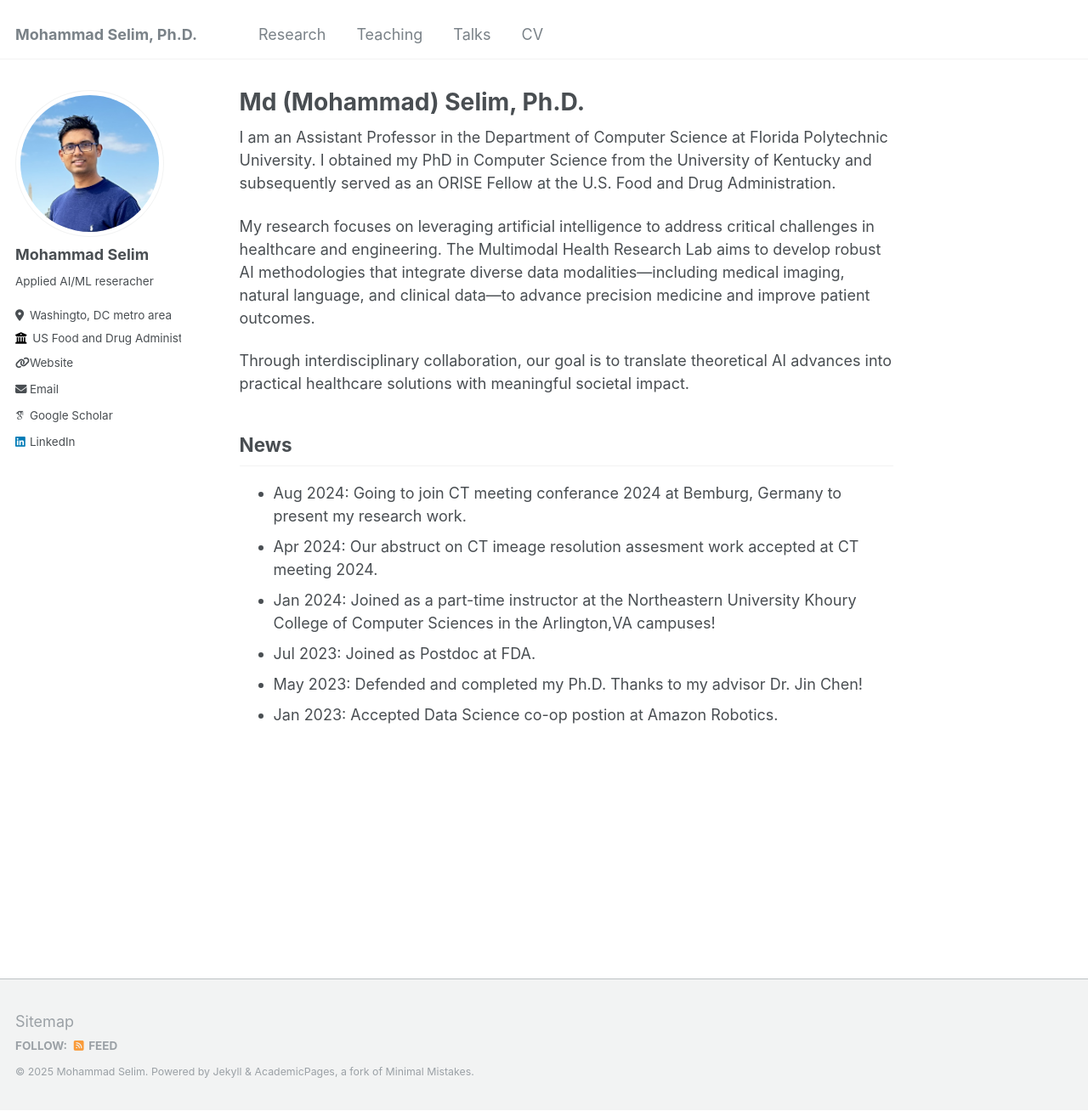
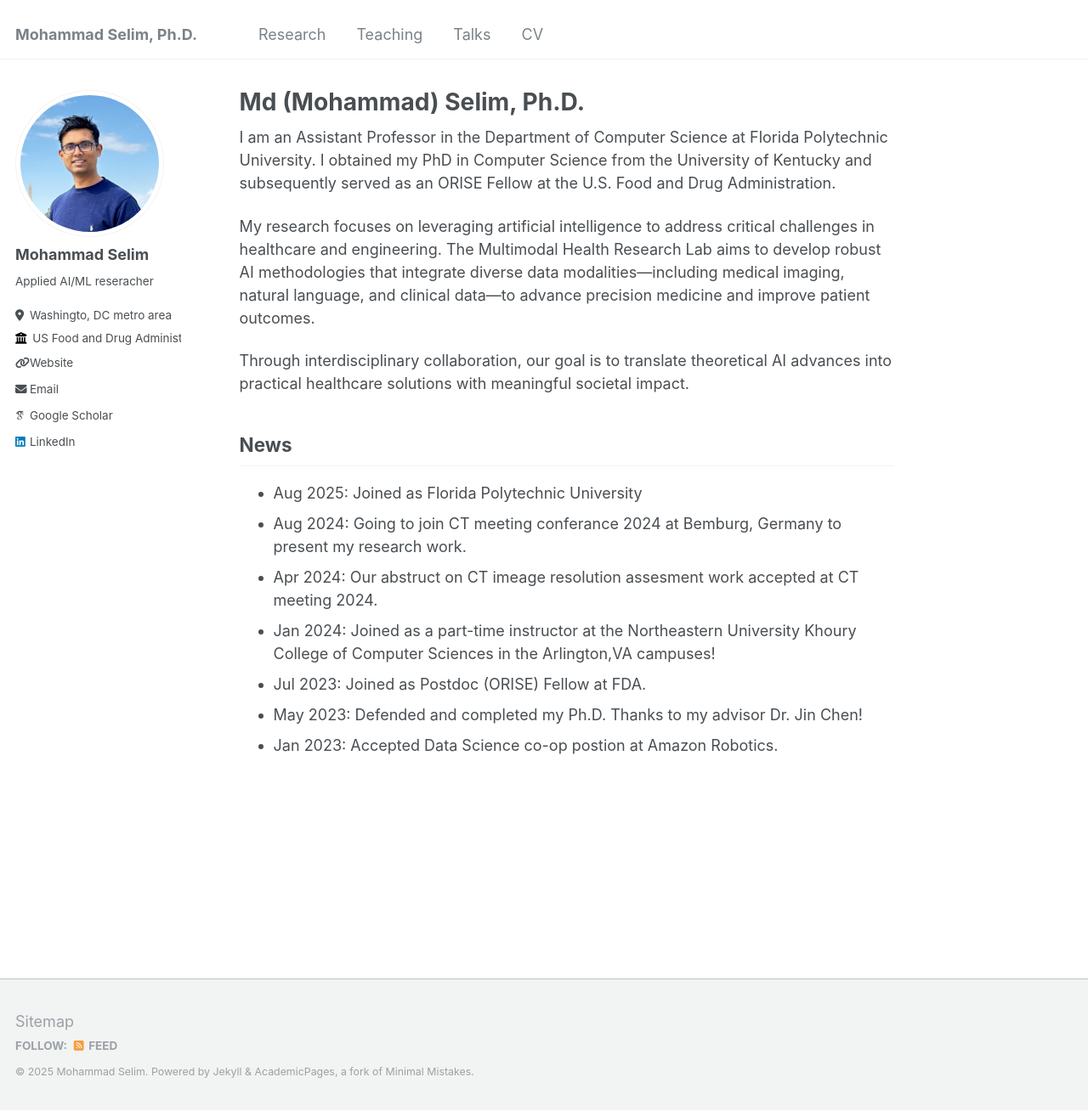
Before and after one commit to selimmd/selimmd.github.io, a Jekyll site: the page built from _pages/about.md, in a window 1280 px wide and 1308 px high. Shown: the whole window at 85% size. Built offline with Jekyll 4.4.1, drawn with Linux system fonts in a browser that asks for light colours; some web fonts are replaced.

Commit message:
Update about.md

```diff
--- a/_pages/about.md
+++ b/_pages/about.md
@@ -18,10 +18,10 @@ Through interdisciplinary collaboration, our goal is to translate theoretical AI
 
 
 ## News
-
+- Aug 2025: Joined as Florida Polytechnic University
 - Aug 2024: Going to join CT meeting conferance 2024 at Bemburg, Germany to present my research work.
 - Apr 2024: Our abstruct on CT imeage resolution assesment work accepted at CT meeting 2024.
 - Jan 2024: Joined as a part-time instructor at the Northeastern University Khoury College of Computer Sciences in the Arlington,VA campuses!
-- Jul 2023: Joined as Postdoc at FDA.
+- Jul 2023: Joined as Postdoc (ORISE) Fellow at FDA.
 - May 2023: Defended and completed my Ph.D. Thanks to my advisor Dr. Jin Chen!
 - Jan 2023: Accepted Data Science co-op postion at Amazon Robotics.
```
